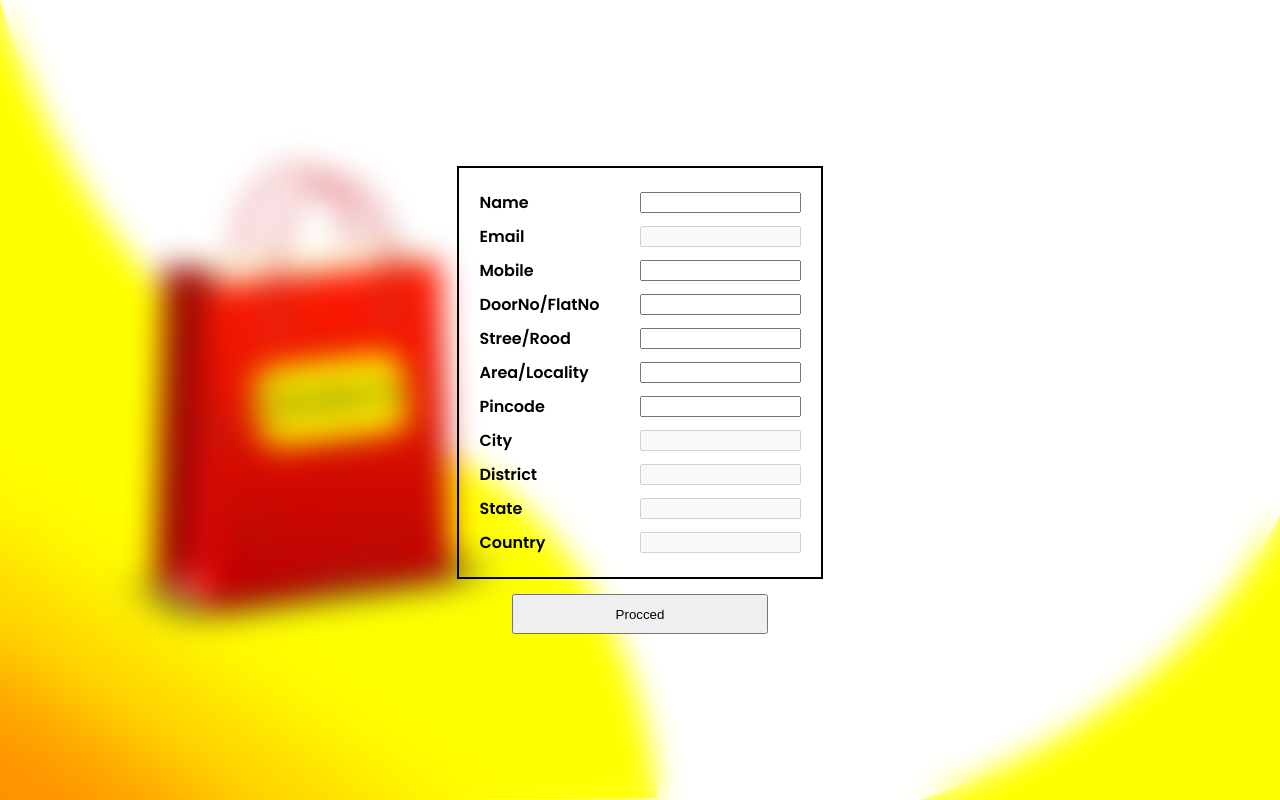
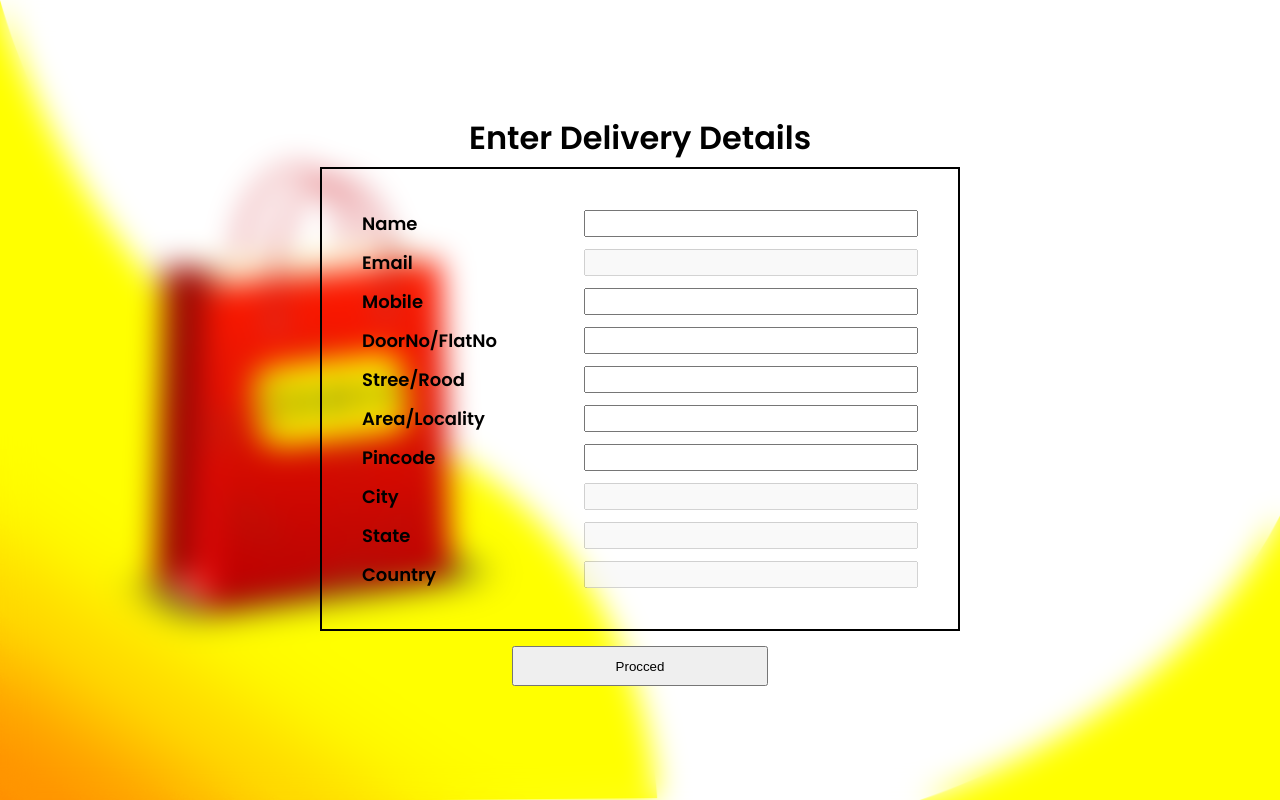
Before and after one commit to RamR3R/Dfabrica-ecommerce-site, a website: page checkout.html in a window 1280 px wide. Drawn offline with Linux system fonts and the light colour scheme.

Commit message:
Checkout page all done

```diff
--- a/StyleSheets/checkout.css
+++ b/StyleSheets/checkout.css
@@ -154,9 +154,10 @@ body{
 }
 #checkout>div{
     display: flex;
+	width: 50%;
     flex-direction: column;
-    gap: 5px;
-    padding: 20px;
+    gap: 10px;
+    padding: 40px;
     border: 2px solid black;
 }
 #checkout label{
@@ -164,14 +165,15 @@ body{
     height: 100%;
     display: flex;
     gap: 10px;
+	font-size: large;
+	font-weight: bolder;
     justify-content: space-between;
     align-items: center;
-    /* border: 1px solid red; */
 }
 
 #checkout>div>div input{
-    width: 50%;
-    height: 70%;
+    width: 60%;
+    height: 90%;
     padding: 5px;
     text-align: center;
 }
--- a/checkout.html
+++ b/checkout.html
@@ -29,6 +29,7 @@
         </div>
     </div>
     <form id="checkout" class="main-container show">
+      <h1>Enter Delivery Details</h1>
         <div>
             <div><label for="name">Name<input id="name" type="text" required></label></div>
             <div><label for="email">Email<input id="email" type="email" required disabled></label></div>
@@ -38,7 +39,6 @@
             <div><label for="Area">Area/Locality<input id="area" type="text" required></label></div>
             <div><label for="pincode">Pincode<input id="pincode" type="number" required maxlength="6"></label></div>
             <div><label for="City">City<input id="city" type="text" disabled ></label></div>
-            <div><label for="City">District<input id="disrict" type="text" disabled ></label></div>
             <div><label for="City">State<input id="state" type="text" disabled ></label></div>
             <div><label for="City">Country<input id="country" type="text" disabled ></label></div>
         </div>
```
